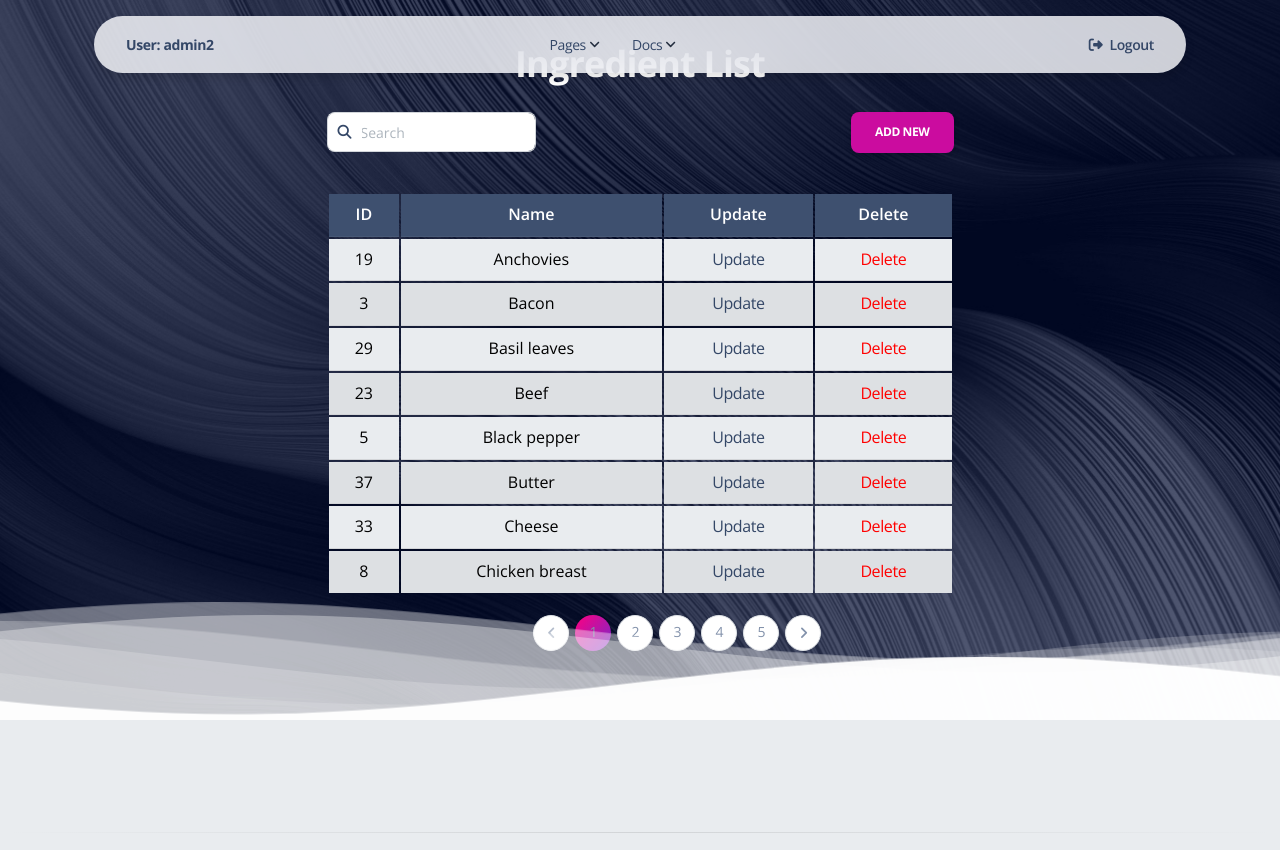
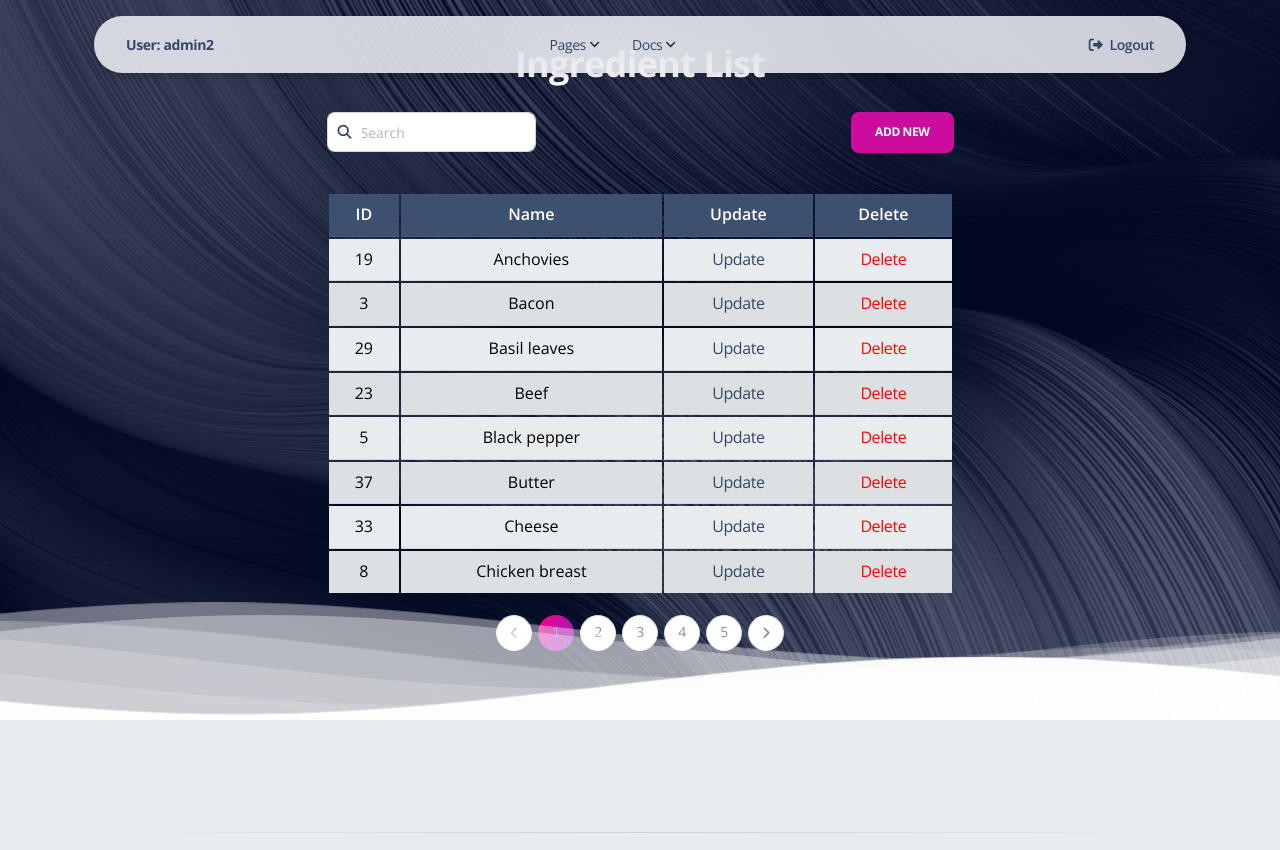
Before and after one commit to Anton-Konyk/restaurant-kitchen-service, a Django app: page /ingredients/ in a window 1280 px wide. Shown: the top 850 px of the page. Run offline with Django 5.2, Linux system fonts and the light colour scheme; a user stored in the database is signed in; data comes from the database, SQL or seed files in the repository; some libraries are stand-ins or nearby versions.

Commit message:
style add justify-content-center for centering presentation for pagination button

```diff
--- a/templates/includes/pagination.html
+++ b/templates/includes/pagination.html
@@ -4,7 +4,7 @@
   <div class="container">
     <div class="row justify-space-between py-0">
       <div class="col-lg-5 mx-auto">
-        <ul class="pagination pagination-primary m-1">
+        <ul class="pagination pagination-primary m-1 justify-content-center">
           <li class="page-item {% if not page_obj.has_previous %}disabled{% endif %}">
             <a class="page-link" href="{% if page_obj.has_previous %}?page={{ page_obj.previous_page_number }}{% endif %}" aria-label="Previous">
               <span aria-hidden="true"><i class="fa fa-angle-left" aria-hidden="true"></i></span>
```
